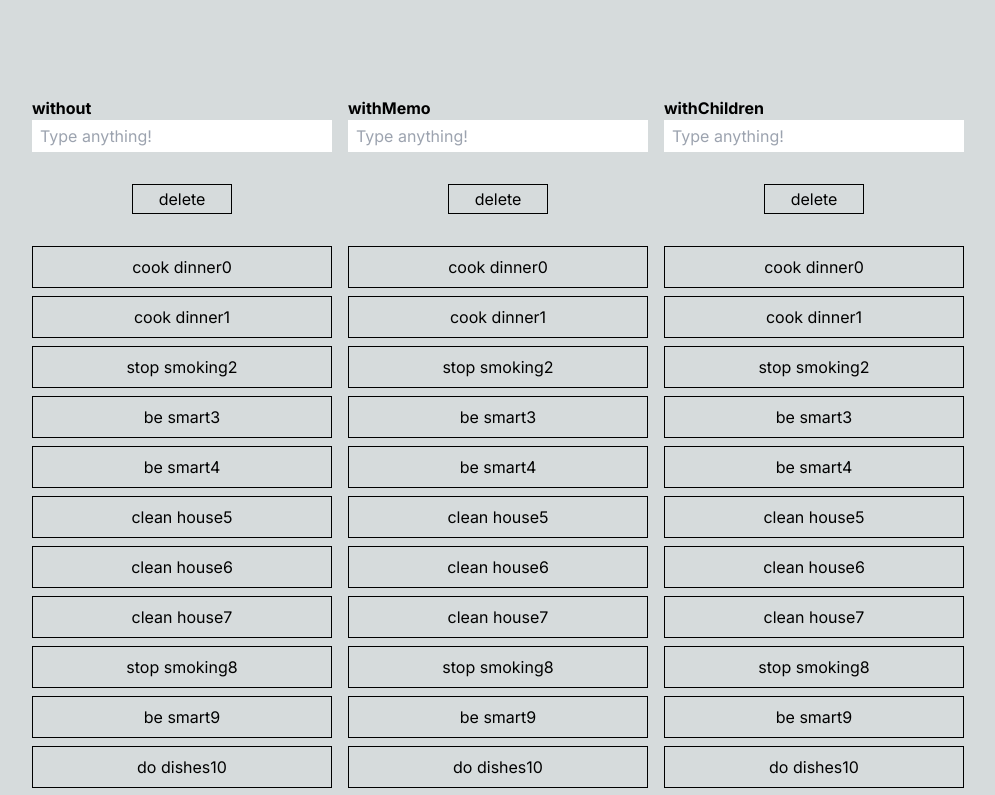
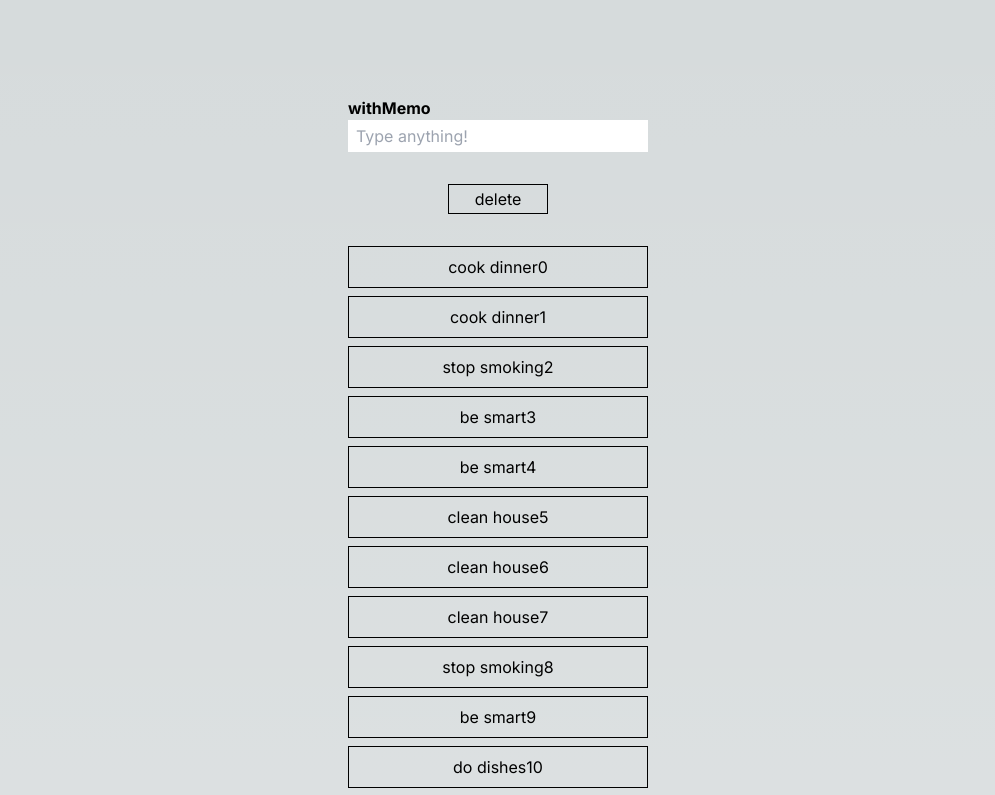
Before and after one commit to jihyeonjeong11/next13-whatIDo, a Next.js app: page /component-children in a window 1280 px wide. Shown: the top 795 px of the page, without its empty margins (142-1137 px from the left). Built offline with nearby package versions, Linux system fonts and the light colour scheme.

Commit message:
auditing performances

```diff
--- a/src/app/component-children/components/todoWithChildren/index.tsx
+++ b/src/app/component-children/components/todoWithChildren/index.tsx
@@ -1,6 +1,6 @@
 'use client';
 
-import React from 'react';
+import React, { memo } from 'react';
 import { BASE_ITEM_STYLE } from '../../constants';
 import { TodoType } from '../../types';
 
@@ -17,4 +17,4 @@ const TodoItemWithChildren = ({ item, index }: ChildrenType) => (
     </span>
   </div>
 );
-export default TodoItemWithChildren;
+export default memo(TodoItemWithChildren);
--- a/src/app/component-children/page.tsx
+++ b/src/app/component-children/page.tsx
@@ -26,7 +26,7 @@ const Todo = dynamic(() => import('./components/index'), { ssr: false });
 
 export default function UseComponentChildren() {
   const [list, setList] = useState<Props['list']>(
-    Array.from(Array(10000), () => makeListEntry()),
+    Array.from(Array(100), () => makeListEntry()),
   );
 
   const addList = useCallback((text?: string) => {
@@ -44,14 +44,14 @@ export default function UseComponentChildren() {
   return (
     <main className="flex min-h-screen flex-col items-center justify-center p-24">
       <div className="flex gap-4 items-center justify-center">
-        <Todo list={list} addList={addList} popList={popList} type="without" />
+        {/* <Todo list={list} addList={addList} popList={popList} type="without" /> */}
         <Todo list={list} addList={addList} popList={popList} type="withMemo" />
-        <Todo
+        {/* <Todo
           list={list}
           addList={addList}
           popList={popList}
           type="withChildren"
-        />
+        /> */}
       </div>
     </main>
   );
```
Also changed, not shown: 1 other file (tests, documents, lock files or other folders).
